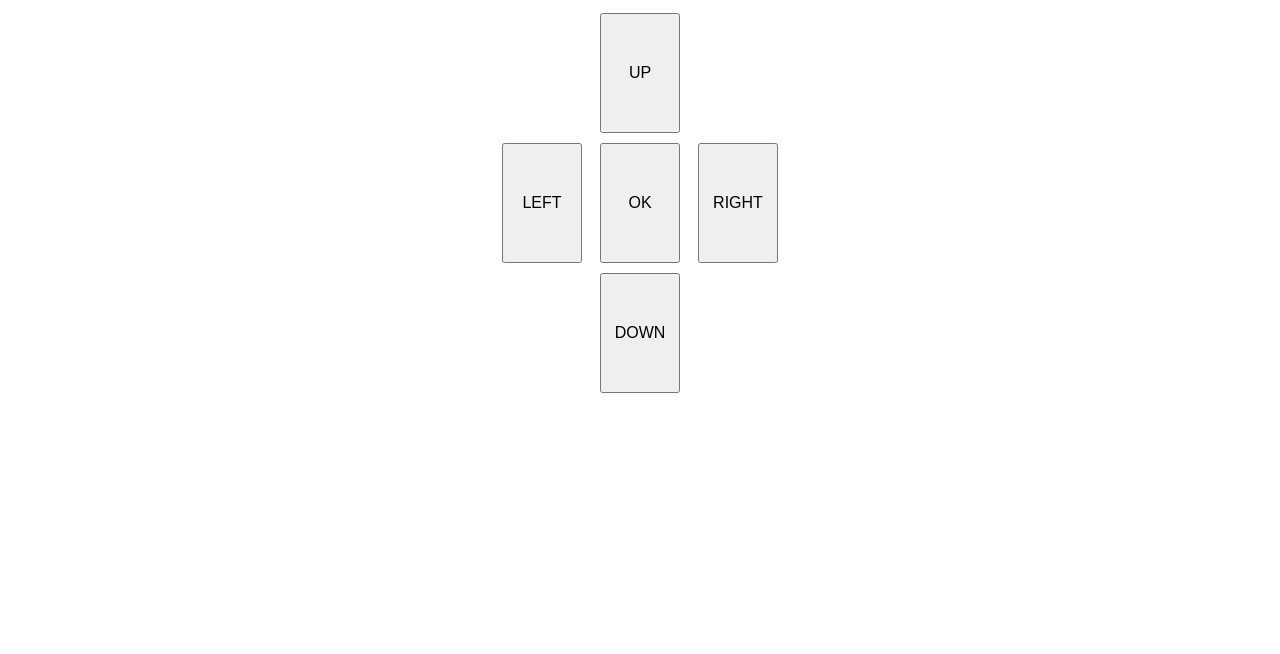
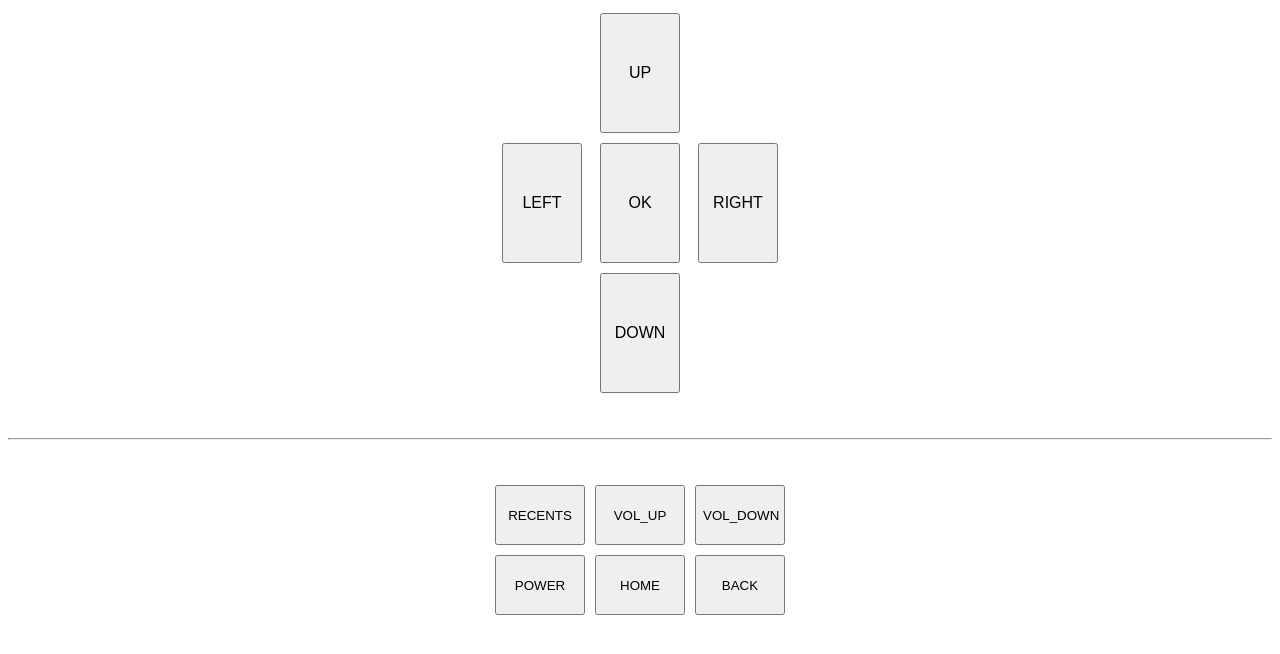
Before and after one commit to ki-bun/adb-remote, a website: page public/index.html in a window 1280 px wide. Drawn offline with Linux system fonts and the light colour scheme.

Commit message:
Add system control buttons

```diff
--- a/public/index.html
+++ b/public/index.html
@@ -16,6 +16,17 @@
 		</div>
 		<button onclick="adb('20')">DOWN</button>
 	</div>
+	<hr>
+	<div class="function-buttons">
+		<button onclick="adb('187')">RECENTS</button>
+		<button onclick="adb('24')">VOL_UP</button>
+		<button onclick="adb('25')">VOL_DOWN</button>
+	</div>
+	<div class="function-buttons">
+		<button onclick="adb('26')">POWER</button>
+		<button onclick="adb('3')">HOME</button>
+		<button onclick="adb('4')">BACK</button>
+	</div>
 </body>
 <script src="main.js"></script>
 </html>
--- a/public/style.css
+++ b/public/style.css
@@ -15,3 +15,19 @@
     display: flex;
     gap: 8px;
 }
+
+.function-buttons {
+    display: flex;
+    justify-content: center;
+    flex-direction: row;
+}
+
+.function-buttons button {
+    margin: 5px;
+    height: 60px;
+    width: 90px;
+}
+
+hr {
+    margin: 40px auto;
+}
```
